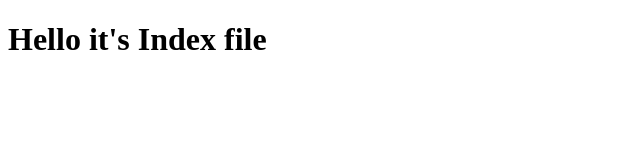
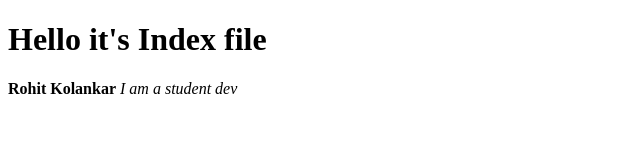
Before and after one commit to rohitkolankar/Learning-git, a plain HTML site: page Index.html in a window 1280 px wide. Shown: the whole page, without its empty margins (0-640 px from the left). Drawn offline with Linux system fonts and the light colour scheme.

Commit message:
Update Index.html

```diff
--- a/Index.html
+++ b/Index.html
@@ -1,5 +1,6 @@
 <!DOCTYPE html>
 <html>
+
 <head>
     <meta charset="utf-8">
     <meta http-equiv="X-UA-Compatible" content="IE=edge">
@@ -8,7 +9,11 @@
     <meta name="viewport" content="width=device-width, initial-scale=1">
     <link rel="stylesheet" href="">
 </head>
+
 <body>
     <h1>Hello it's Index file</h1>
+    <b>Rohit Kolankar</b>
+    <i>I am a student dev</i>
 </body>
+
 </html>
```
Lines whose indentation alone changed are shown as unchanged.
